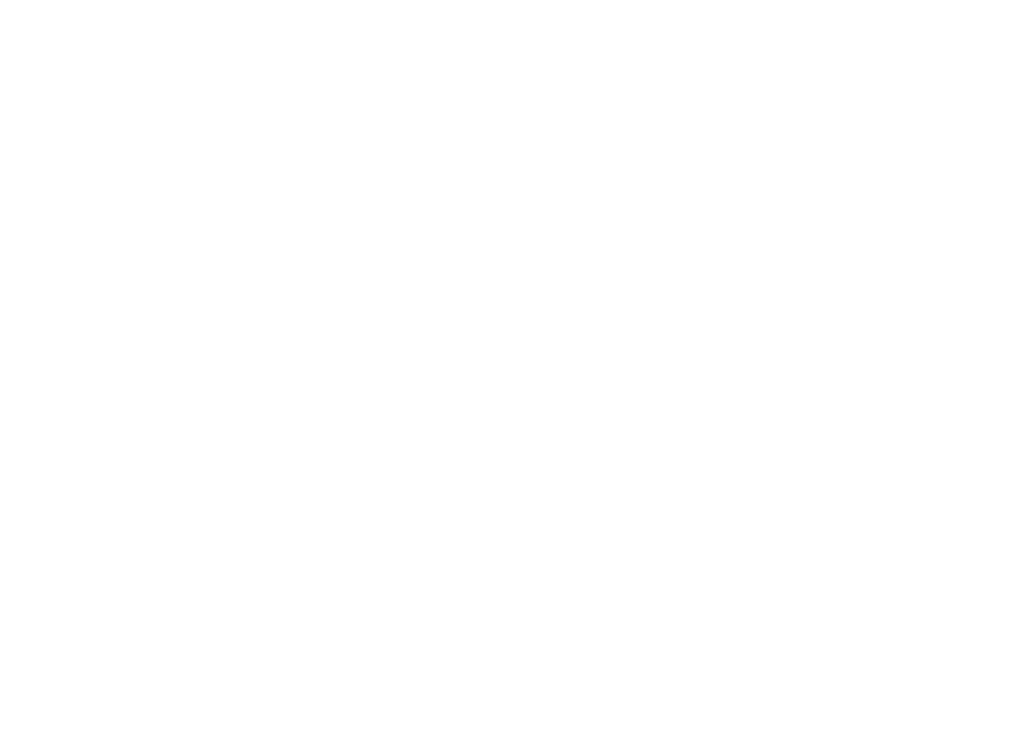
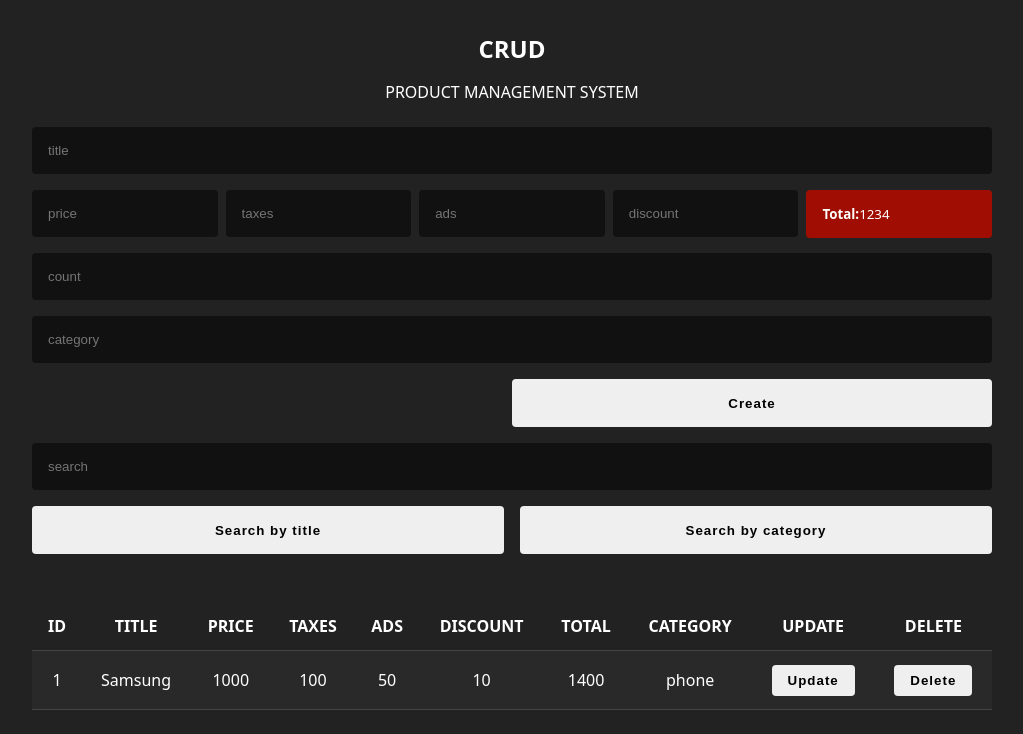
Before and after one commit to billalben/product-management-system-js, a plain HTML site: page index.html in a window 1280 px wide. Shown: the whole page, without its empty margins (128-1151 px from the left). Drawn offline with Linux system fonts and the light colour scheme.

Commit message:
Build structure & style

```diff
--- a/index.html
+++ b/index.html
@@ -1,12 +1,83 @@
 <!DOCTYPE html>
 <html lang="en">
-<head>
-  <meta charset="UTF-8">
-  <meta name="viewport" content="width=device-width, initial-scale=1.0">
-  <title>Product management system</title>
-  <link rel="stylesheet" href="style.css">
-</head>
-<body>
-  <script src="script.js"></script>
-</body>
+  <head>
+    <meta charset="UTF-8" />
+    <meta name="viewport" content="width=device-width, initial-scale=1.0" />
+    <meta name="description" content="Product management system" />
+    <meta name="keywords" content="product, management, system" />
+    <meta name="author" content="Billal Benz" />
+    <link rel="shortcut icon" href="./favicon.svg" type="image/svg+xml" />
+    <title>Product management system</title>
+    <link rel="stylesheet" href="style.css" />
+    <script src="script.js" defer></script>
+  </head>
+  <body>
+    <div class="crud">
+      <div class="head">
+        <h2>Crud</h2>
+        <p>PRODUCT MANAGEMENT SYSTEM</p>
+      </div>
+
+      <div class="inputs">
+        <input type="text" placeholder="title" data-input-title />
+        <div class="price">
+          <input type="number" placeholder="price" data-input-price />
+          <input type="number" placeholder="taxes" data-input-tax />
+          <input type="number" placeholder="ads" data-input-ads />
+          <input type="number" placeholder="discount" data-input-discount />
+          <small class="total-price">1234</small>
+        </div>
+        <input type="text" placeholder="count" data-input-count />
+        <input type="text" placeholder="category" data-input-category />
+        <button class="btn-create" data-submit>Create</button>
+      </div>
+
+      <div class="outputs">
+        <div class="search-block">
+          <input type="text" placeholder="search" data-search />
+          <div class="btn-search">
+            <button data-search-by-title>Search by title</button>
+            <button data-search-by-category>Search by category</button>
+          </div>
+        </div>
+
+        <div class="products">
+          <table>
+            <thead>
+              <tr>
+                <th>id</th>
+                <th>title</th>
+                <th>price</th>
+                <th>taxes</th>
+                <th>ads</th>
+                <th>discount</th>
+                <th>total</th>
+                <th>category</th>
+                <th>update</th>
+                <th>delete</th>
+              </tr>
+            </thead>
+            <tbody>
+              <tr>
+                <td>1</td>
+                <td>Samsung</td>
+                <td>1000</td>
+                <td>100</td>
+                <td>50</td>
+                <td>10</td>
+                <td>1400</td>
+                <td>phone</td>
+                <td>
+                  <button data-update>Update</button>
+                </td>
+                <td>
+                  <button data-delete>Delete</button>
+                </td>
+              </tr>
+            </tbody>
+          </table>
+        </div>
+      </div>
+    </div>
+  </body>
 </html>
--- a/style.css
+++ b/style.css
@@ -0,0 +1,154 @@
+* {
+  margin: 0;
+  padding: 0;
+  box-sizing: border-box;
+}
+
+input,
+button {
+  outline: none;
+  border: none;
+}
+
+button {
+  cursor: pointer;
+  padding: 0.5rem 1rem;
+  border-radius: 0.25rem;
+  font-weight: bold;
+  letter-spacing: 1px;
+  transition: 250ms ease;
+}
+
+body {
+  background-color: #222;
+  color: #fff;
+  font-family: system-ui, -apple-system, BlinkMacSystemFont, "Segoe UI", Roboto,
+    Oxygen, Ubuntu, Cantarell, "Open Sans", "Helvetica Neue", sans-serif;
+}
+
+.crud {
+  max-width: 992px;
+  width: 100%;
+  margin-inline: auto;
+  padding-inline: 1rem;
+}
+
+.head {
+  text-align: center;
+  text-transform: uppercase;
+  margin-block: 2rem 1rem;
+}
+
+.head p {
+  margin-block: 1rem;
+}
+
+input {
+  width: 100%;
+  padding: 1rem;
+  margin-block: 0.5rem;
+  border-radius: 0.25rem;
+  background-color: #111;
+  color: #fff;
+  transition: 0.3s ease;
+}
+
+input:focus {
+  background-color: #000;
+}
+
+.price {
+  display: grid;
+  grid-template-columns: repeat(5, 1fr);
+  align-items: center;
+  gap: 0.5rem;
+}
+
+@media (max-width: 768px) {
+  .price {
+    grid-template-columns: repeat(3, 1fr);
+  }
+}
+@media (max-width: 578px) {
+  .price {
+    grid-template-columns: repeat(2, 1fr);
+  }
+  .price input:nth-child(3) {
+    grid-column: span 2;
+  }
+}
+
+.total-price {
+  background-color: #a00d02;
+  padding: 1rem;
+  border-radius: 0.25rem;
+  height: 48px;
+  display: flex;
+  align-items: center;
+}
+
+.total-price::before {
+  content: "Total: ";
+  font-weight: bold;
+}
+
+.btn-create {
+  width: 50%;
+  height: 48px;
+}
+
+.btn-create,
+.btn-search {
+  margin-block: 0.5rem;
+  margin-inline-start: auto;
+  display: flex;
+  justify-content: center;
+  align-items: center;
+}
+
+.btn-create:hover,
+.btn-search > button:hover,
+table button[data-update]:hover {
+  background-color: #43b443;
+  color: #fff;
+}
+
+table button[data-delete]:hover {
+  background-color: #a00d02;
+  color: #fff;
+}
+
+.btn-search {
+  gap: 1rem;
+}
+
+.btn-search button {
+  flex: 1;
+  height: 48px;
+}
+
+table {
+  width: 100%;
+  border-collapse: collapse;
+  margin-block: 1rem;
+  text-align: center;
+}
+
+.products {
+  margin-block: 2rem;
+  overflow-x: auto;
+}
+
+table thead th {
+  text-transform: uppercase;
+}
+
+table th,
+table td {
+  padding: 0.825rem;
+  border-bottom: 1px solid #444;
+}
+
+table tbody tr:nth-child(odd) {
+  background-color: #3b3b3b4d;
+}
```
Also changed, not shown: favicon.svg (added).
